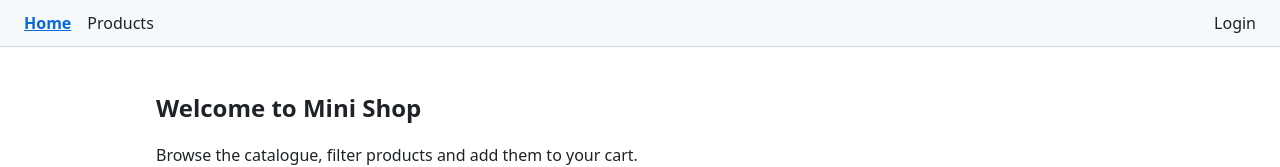
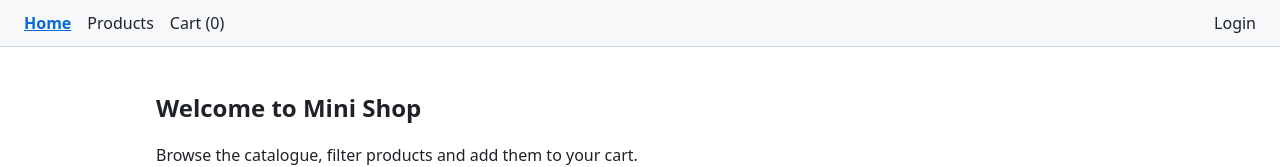
Before and after one commit to eylulyerl2/web-lab7, a React (Vite) app: page / in a window 1280 px wide. Shown: the top 167 px of the page. Built offline with nearby package versions, Linux system fonts and the light colour scheme.

Commit message:
Add Zustand cart store with localStorage persistence

```diff
--- a/src/components/NavBar.jsx
+++ b/src/components/NavBar.jsx
@@ -1,8 +1,10 @@
 import { NavLink } from 'react-router';
 import { useAuth } from '../context/AuthContext.jsx';
+import { useCartStore, selectItemCount } from '../store/cartStore.js';
 
 function NavBar() {
   const { user, logOut } = useAuth();
+  const itemCount = useCartStore(selectItemCount);
 
   return (
     <nav className="navbar">
@@ -11,6 +13,7 @@ function NavBar() {
           Home
         </NavLink>
         <NavLink to="/products">Products</NavLink>
+        <NavLink to="/cart">Cart ({itemCount})</NavLink>
       </div>
 
       <div className="nav-actions">
--- a/src/pages/ProductDetail.jsx
+++ b/src/pages/ProductDetail.jsx
@@ -1,10 +1,12 @@
 import { Link, useNavigate, useParams } from 'react-router';
 import { useFetch } from '../hooks/useFetch.js';
 import { fetchProduct } from '../api/productsApi.js';
+import { useCartStore } from '../store/cartStore.js';
 
 function ProductDetail() {
   const { id } = useParams();
   const navigate = useNavigate();
+  const addItem = useCartStore((state) => state.addItem);
   const { loading, error, data: product } = useFetch((signal) => fetchProduct(id, signal), [id]);
 
   const productId = Number(id);
@@ -27,6 +29,9 @@ function ProductDetail() {
             <p className="category">{product.category}</p>
             <p>{product.description}</p>
             <p className="price">${product.price}</p>
+            <button type="button" onClick={() => addItem(product)}>
+              Add to cart
+            </button>
           </div>
         </article>
       )}
--- /dev/null
+++ b/src/store/cartStore.js
@@ -0,0 +1,84 @@
+import { create } from 'zustand';
+
+const STORAGE_KEY = 'cart';
+
+function isValidItem(item) {
+  return (
+    item !== null &&
+    typeof item === 'object' &&
+    typeof item.id === 'number' &&
+    typeof item.title === 'string' &&
+    typeof item.price === 'number' &&
+    Number.isInteger(item.quantity) &&
+    item.quantity > 0
+  );
+}
+
+function loadItems() {
+  try {
+    const stored = localStorage.getItem(STORAGE_KEY);
+    if (stored === null) return [];
+
+    const parsed = JSON.parse(stored);
+    return Array.isArray(parsed) ? parsed.filter(isValidItem) : [];
+  } catch {
+    return [];
+  }
+}
+
+export const useCartStore = create((set) => ({
+  items: loadItems(),
+
+  addItem: (product) =>
+    set((state) => {
+      const exists = state.items.some((item) => item.id === product.id);
+
+      if (exists) {
+        return {
+          items: state.items.map((item) =>
+            item.id === product.id ? { ...item, quantity: item.quantity + 1 } : item
+          ),
+        };
+      }
+
+      const newItem = {
+        id: product.id,
+        title: product.title,
+        price: product.price,
+        quantity: 1,
+      };
+
+      return { items: [...state.items, newItem] };
+    }),
+
+  removeItem: (id) =>
+    set((state) => ({
+      items: state.items.filter((item) => item.id !== id),
+    })),
+
+  setQuantity: (id, quantity) =>
+    set((state) => ({
+      items:
+        quantity < 1
+          ? state.items.filter((item) => item.id !== id)
+          : state.items.map((item) => (item.id === id ? { ...item, quantity } : item)),
+    })),
+
+  clear: () => set({ items: [] }),
+}));
+
+useCartStore.subscribe((state, previousState) => {
+  if (state.items === previousState.items) return;
+
+  try {
+    localStorage.setItem(STORAGE_KEY, JSON.stringify(state.items));
+  } catch {
+    // Storage can be full or disabled; the cart still works for this visit.
+  }
+});
+
+export const selectItemCount = (state) =>
+  state.items.reduce((sum, item) => sum + item.quantity, 0);
+
+export const selectTotalPrice = (state) =>
+  state.items.reduce((sum, item) => sum + item.price * item.quantity, 0);
```
